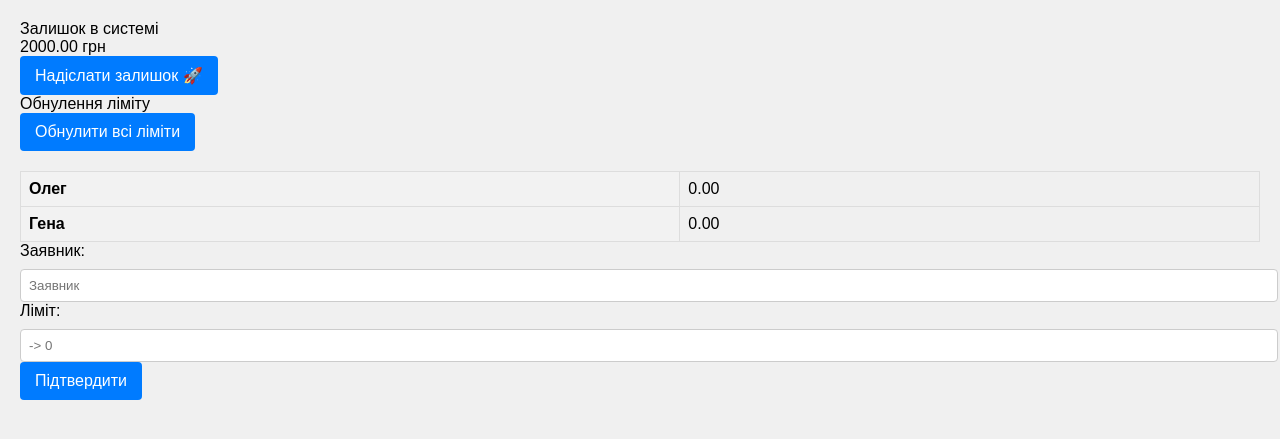
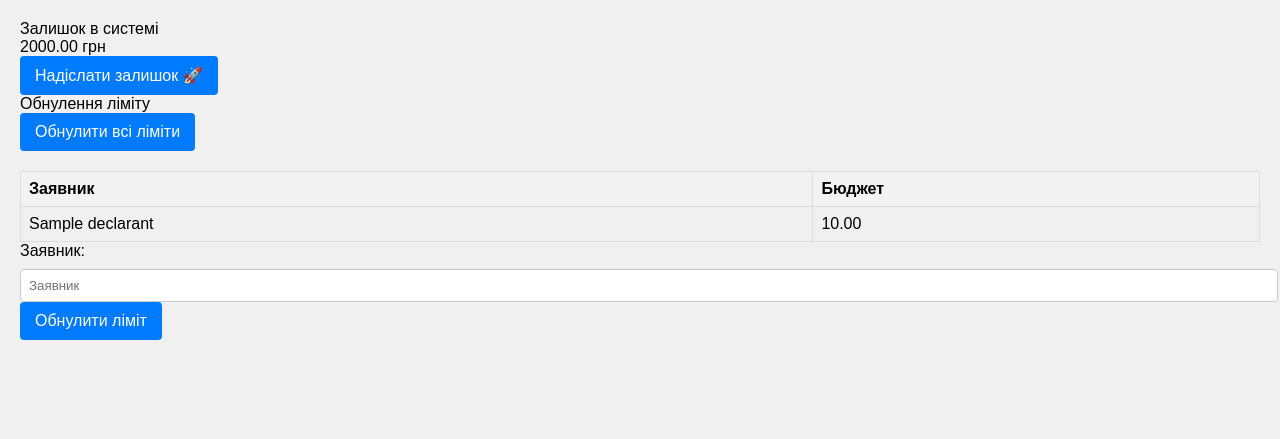
Before and after one commit to Bidya12313/ozp, a Flask app: template app/templates/admin.html in a window 1280 px wide. Shown: the top 439 px of the page. Run offline with Flask 3, Linux system fonts and the light colour scheme; the template is opened without the code that fills it: most values are stand-ins (such as "Sample title", 1, 10 or a date in 2020).

Commit message:
created admin table

```diff
--- a/app/static/js/main.js
+++ b/app/static/js/main.js
@@ -1,3 +1,4 @@
+// для головної таблиці
 document.addEventListener('DOMContentLoaded', function() {
     // Знаходимо таблицю та всі рядки
     const table = document.getElementById('taxesTable');
@@ -30,3 +31,31 @@ document.addEventListener('DOMContentLoaded', function() {
         }
     }
 });
+
+// адмін таблиця з бюджетами
+document.addEventListener('DOMContentLoaded', function() {
+    // Знаходимо таблицю та всі рядки
+    const table = document.getElementById('idbudgetTable');
+    if (table) {  // Перевіряємо, чи існує таблиця
+        const rows = table.getElementsByTagName('tr');
+
+        // Додаємо обробник подій на кожен рядок таблиці
+        for (let i = 1; i < rows.length; i++) { // Починаємо з 1, щоб пропустити заголовок
+            rows[i].addEventListener('click', function() {
+                // Видаляємо клас виділення з усіх рядків
+                for (let j = 1; j < rows.length; j++) {
+                    rows[j].classList.remove('highlight');
+                }
+
+                // Додаємо клас виділення до натиснутого рядка
+                rows[i].classList.add('highlight');
+
+                // Отримуємо всі клітинки поточного рядка
+                const cells = rows[i].getElementsByTagName('td');
+
+                // Заповнюємо відповідні поля форм
+                document.getElementById('applicant').value = cells[0].innerText; // Заявник
+            });
+        }
+    }
+});
--- a/app/templates/admin.html
+++ b/app/templates/admin.html
@@ -7,6 +7,7 @@
     <link rel="stylesheet" href="{{ url_for('static', filename='css/style.css') }}">
 </head>
 <body>
+    {% block body %}
     <div class="form-container">
         <div class="form-header">Залишок в системі</div>
         <div class="balance-box">2000.00 грн</div>
@@ -15,28 +16,34 @@
         <div class="form-header">Обнулення ліміту</div>
         <button class="button">Обнулити всі ліміти</button>
 
-        <table>
-            <tr>
-                <th>Олег</th>
-                <td>0.00</td>
-            </tr>
-            <tr>
-                <th>Гена</th>
-                <td>0.00</td>
-            </tr>
+        <table id="idbudgetTable">
+            <thead>
+                <tr>
+                    <th>Заявник</th>
+                    <th>Бюджет</th>
+                </tr>
+            </thead>
+            <tbody>
+                {% for user in daily_user_budget %}
+                <tr>
+                    <td>{{ user.declarant }}</td>
+                    <td>{{ '{:,.2f}'.format(user.budget) }}</td>
+                </tr>
+                {% endfor %}
+            </tbody>
         </table>
 
         <div class="input-container">
             <label for="applicant">Заявник:</label>
-            <input type="text" id="applicant" name="applicant" placeholder="Заявник">
+            <input type="text" id="applicant" name="applicant" placeholder="Заявник" readonly>
         </div>
 
-        <div class="input-container">
-            <label for="limit">Ліміт:</label>
-            <input type="text" id="limit" name="limit" placeholder="-> 0">
-        </div>
+        <button class="button">Обнулити ліміт</button>
+    </div>
 
-        <button class="button">Підтвердити</button>
-    </div>
+    <!-- Script for select row and plug in forms in table -->
+    <script src="{{ url_for('static', filename='js/main.js') }}"></script>
+
+    {% endblock %}
 </body>
 </html>
--- a/database/budget_models.py
+++ b/database/budget_models.py
@@ -10,3 +10,9 @@ class DailyBudget(Base):
     declarant: Mapped[str] = mapped_column(unique=True)
     budget: Mapped[float] = mapped_column(nullable=True)
     requested_budget: Mapped[Optional[int]] = mapped_column()
+
+
+class GeneralBudget(Base):
+    __tablename__ = 'general_budget'
+    id: Mapped[int] = mapped_column(primary_key=True)
+    budget: Mapped[float] = mapped_column(nullable=True)
--- a/database/population_db.py
+++ b/database/population_db.py
@@ -1,12 +1,12 @@
 from .engine import Base, db_engine
 from .system_models import Taxes
-from .budget_models import DailyBudget
+from .budget_models import DailyBudget, GeneralBudget
 from .models import Declarants
 
 
 def create_table():
-    Base.metadata.drop_all(db_engine, tables=[Declarants.__table__])
-    Base.metadata.create_all(db_engine, tables=[Declarants.__table__])
+    Base.metadata.drop_all(db_engine, tables=[GeneralBudget.__table__])
+    Base.metadata.create_all(db_engine, tables=[GeneralBudget.__table__])
 
 
 if __name__ == '__main__':
```
Also changed, not shown: app/main_routes.py (+8 -1 lines), database/admin_queries.py (added, +13 -0 lines), todo.md (+2 -0 lines).
